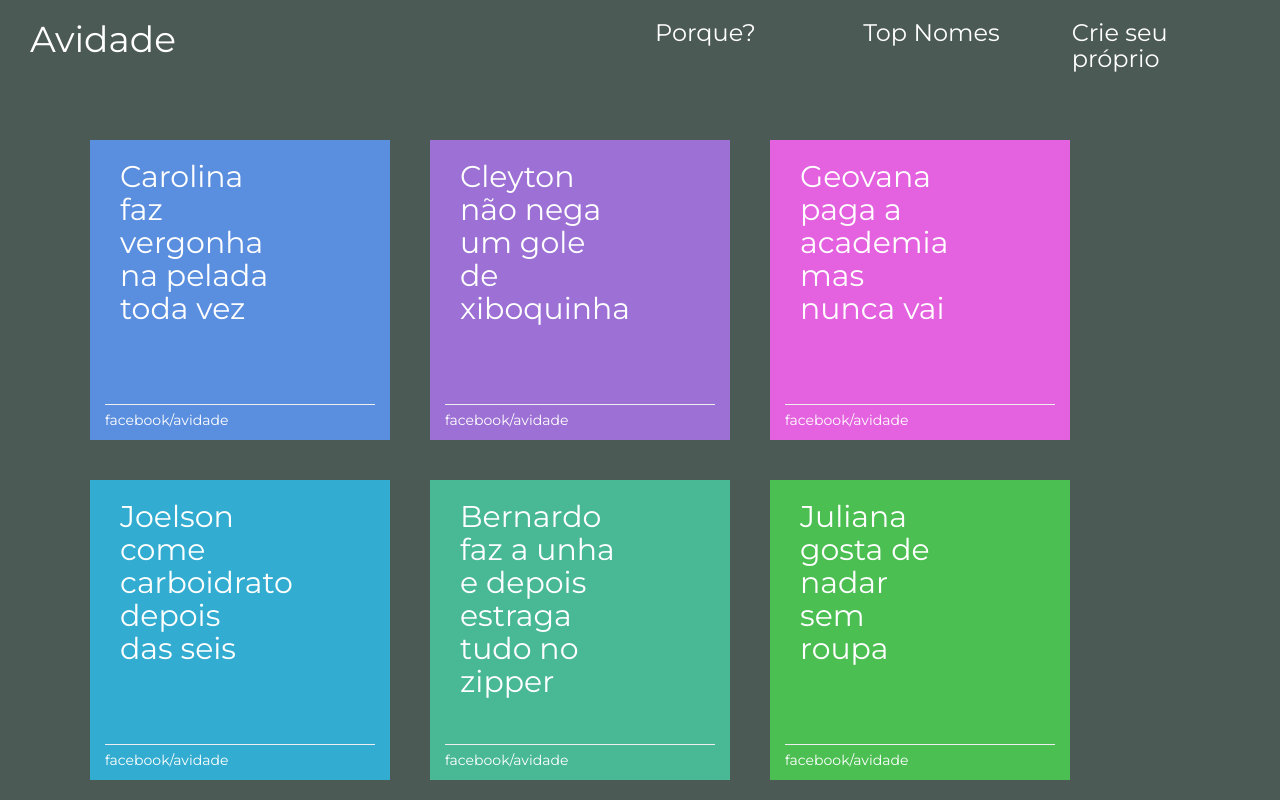
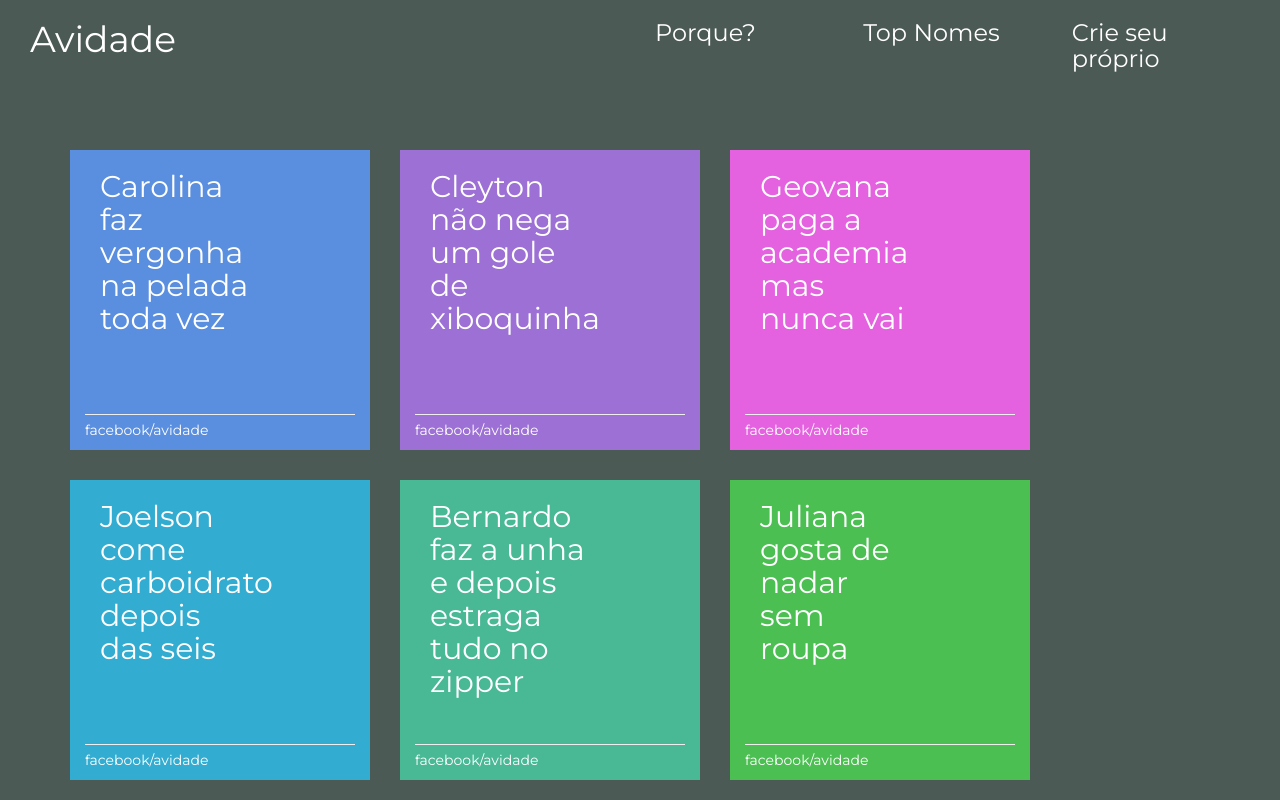
Before and after one commit to ohmyguigs/avidade, a React app: page / in a window 1280 px wide. Shown: the top 800 px of the page. Built offline with nearby package versions, Linux system fonts and the light colour scheme.

Commit message:
Style LESS

```diff
--- a/src/components/PostList/Post/Post.less
+++ b/src/components/PostList/Post/Post.less
@@ -1,9 +1,9 @@
 .Post {
-  margin: 20px;
+  margin-top: 30px;
+  margin-right: 30px;
   color: white;
   width: 300px;
   height: 300px;
-  position: relative;
 
   .Post__name {
     margin: 20px 15px 0 15px;
```
Also changed, not shown: src/components/PostList/Post/Post.js (line endings or trailing spaces).
